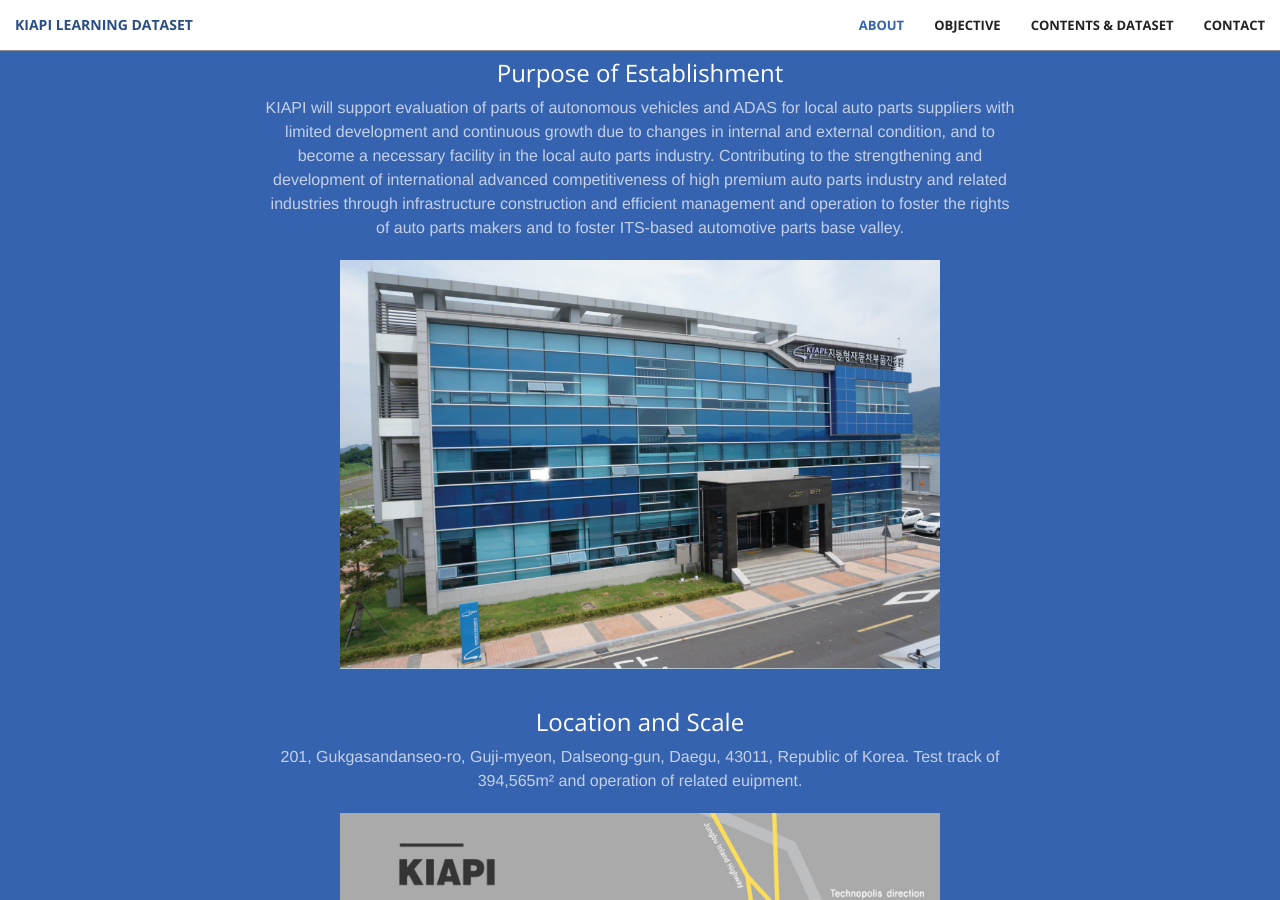
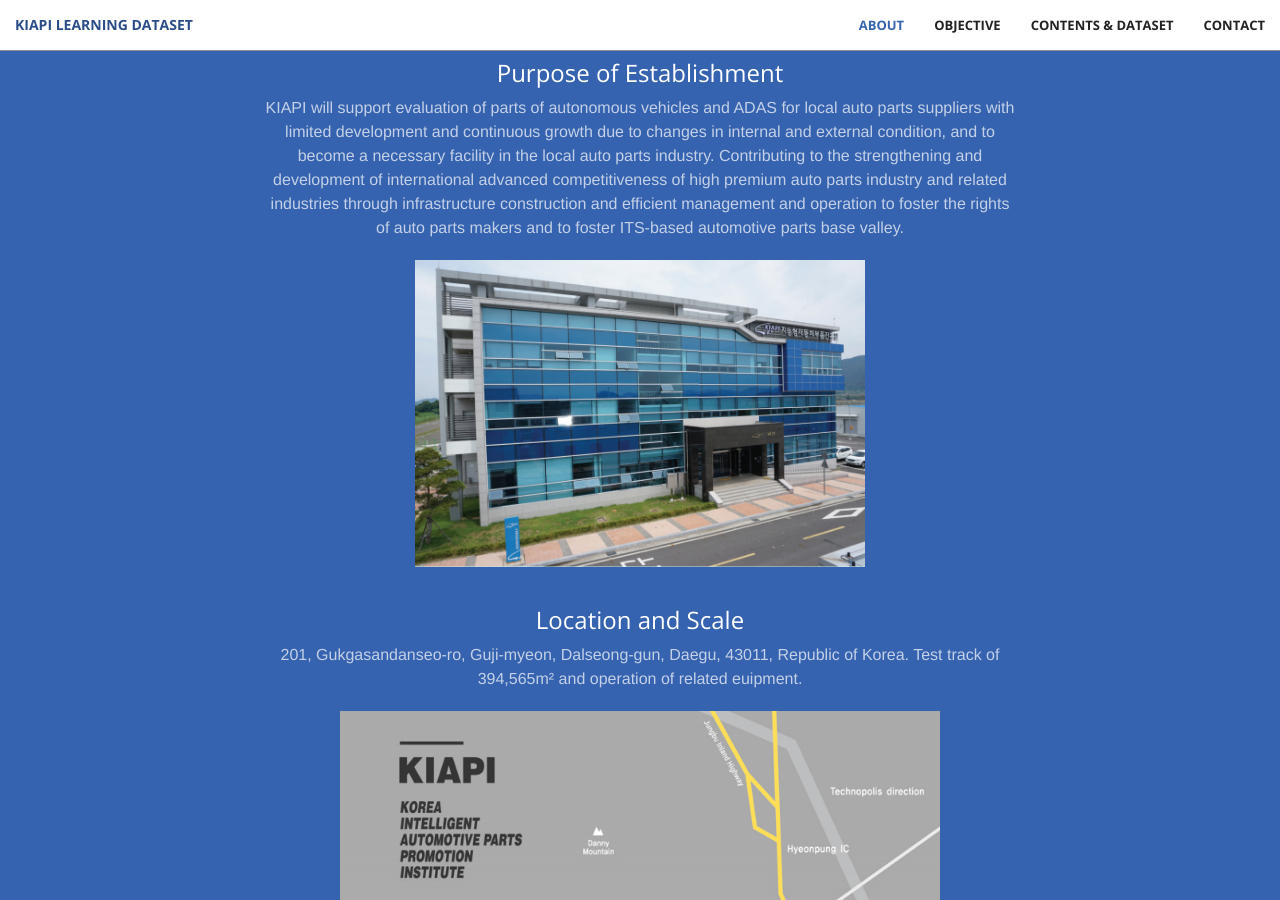
Before and after one commit to thkim1351/Kiapi-Open-Datasets.github.io, a Jekyll site: the page built from docs/index.html, in a window 1280 px wide and 900 px high, scrolled down 1016 px. Built offline with Jekyll 4.4.1, drawn with Linux system fonts in a browser that asks for light colours.

Commit message:
Update call-to-action.html

```diff
--- a/docs/_includes/call-to-action.html
+++ b/docs/_includes/call-to-action.html
@@ -7,7 +7,7 @@
                 <h3>Purpose of Establishment</h3>
                 <p class="text-faded">KIAPI will support evaluation of parts of autonomous vehicles and ADAS for local auto parts suppliers with limited development and continuous growth due to changes in internal and external condition, and to become a necessary facility in the local auto parts industry.
 Contributing to the strengthening and development of international advanced competitiveness of high premium auto parts industry and related industries through infrastructure construction and efficient management and operation to foster the rights of auto parts makers and to foster ITS-based automotive parts base valley.</p>
-                <p> <img src="img/about_kiapi/kiapi_main_building.PNG" width="80%" height="80%" align="center"> </p>
+                <p> <img src="img/about_kiapi/kiapi_main_building.PNG" width="60%" height="60%" align="center"> </p>
             </div>
         </div>
     </div>
```
